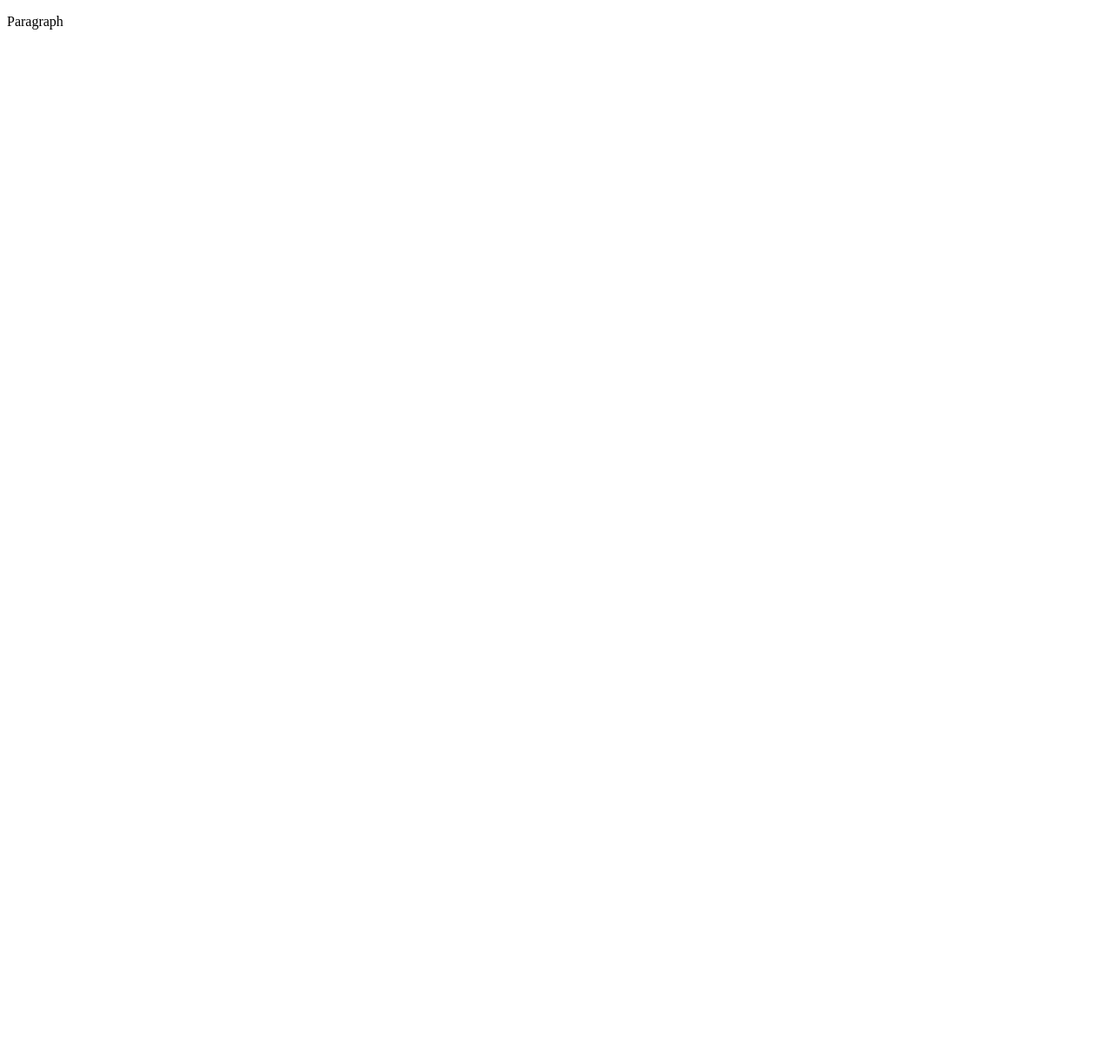
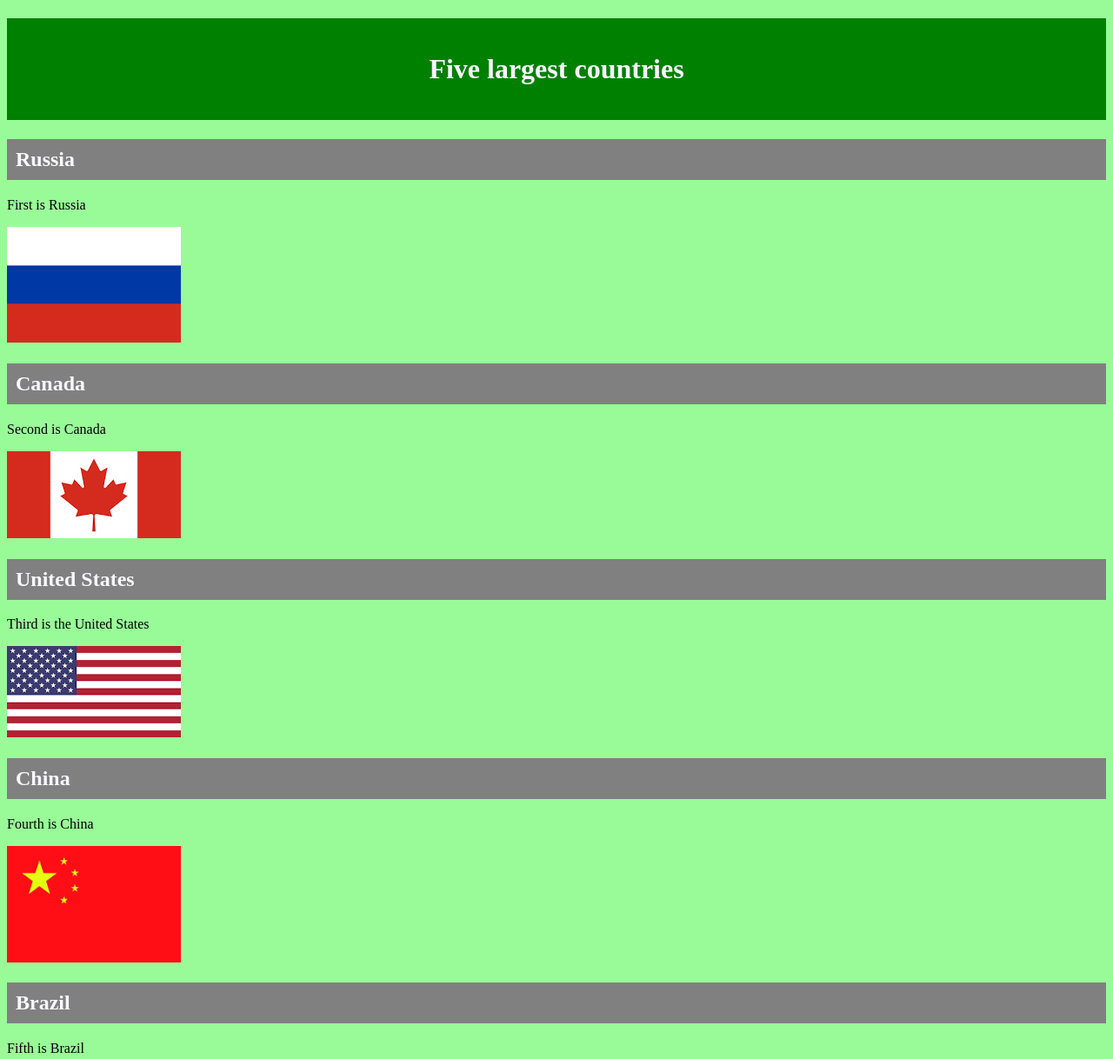
Before and after one commit to MTHS-ICD2O-1-2023/ICD2O-Unit-1-04-Adam-Batiuk, a plain HTML site: page index.html in a window 1280 px wide. Shown: the top 1218 px of the page at 87% size. Before the commit the page ends 800 px from the top, so only its background shows below. Drawn offline with Linux system fonts and the light colour scheme.

Commit message:
moved style setings to css file

```diff
--- a/css/style.css
+++ b/css/style.css
@@ -2,3 +2,15 @@
 * Created on: Sep 2020
 * This file contains the CSS for index.html
 */
+#my-header {
+  background-color: green;
+  color: ghostwhite;
+  padding: 40px;
+  text-align: center;
+}
+
+.country {
+  background-color: gray;
+  color: ghostwhite;
+  padding: 10px;
+}
--- a/index.html
+++ b/index.html
@@ -1,9 +1,37 @@
 <!DOCTYPE html>
-<html>
-  <head>
-    <title>Title</title>
-  </head>
-  <body>
-    <p>Paragraph</p>
-  </body>
+<!-- note -->
+<html lang="en-ca">
+<head>
+  <link rel="stylesheet" href="./css/style.css">
+  <meta charset="utf-8">
+  <meta name="description" content="My second webpage, with proper style">
+  <meta name="keywords" content="mths, ics2o">
+  <meta name="author" content="Mr.Coxall">
+  <meta name="viewport" content="width=device-width, initial-scale=1.0">
+  <title>CSS style</title>
+</head>
+
+<body style="background-color:palegreen;">
+  <h1 id="my-header">Five largest countries</h1>
+
+  <h2 class="country">Russia</h2>
+  <p>First is Russia</p>
+  <img src="./images/Russiaflag.png" alt="Russia" width="200" height="auto">
+
+  <h2 class="country">Canada</h2>
+  <p>Second is Canada</p>
+  <img src="./images/Canadaflag.png" alt="Canada" width="200" height="auto">
+
+  <h2 class="country">United States</h2>
+  <p>Third is the United States</p>
+  <img src="./images/USAflag.png" alt="United States" width="200" height="auto">
+
+  <h2 class="country">China</h2>
+  <p>Fourth is China</p>
+  <img src="./images/Chinaflag.png" alt="China" width="200" height="auto">
+
+  <h2 class="country">Brazil</h2>
+  <p>Fifth is Brazil</p>
+  <img src="./images/brazilflag.png" alt="Brazil" width="200" height="auto">
+</body>
 </html>
```
Also changed, not shown: images/Canadaflag.png (added), images/Chinaflag.png (added), images/Russiaflag.png (added), images/USAflag.png (added), images/brazilflag.png (added).
